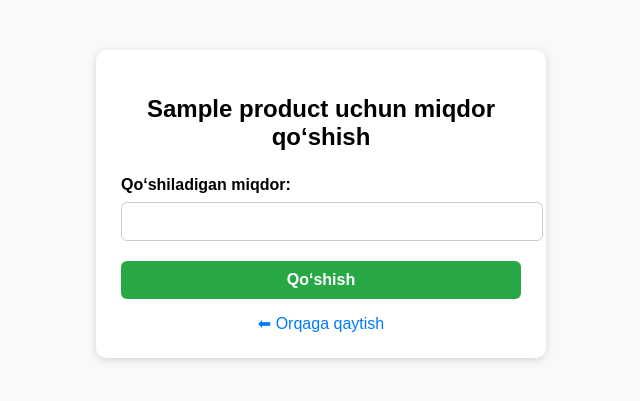
After one commit to alijonovaward/xozmag, a Django app: page /products/add-stock/1/ in a window 1280 px wide. The commit adds this page. Shown: the top 401 px of the page, without its empty margins (319-959 px from the left). Run offline with Django 5.2, Linux system fonts and the light colour scheme; a user stored in the database is signed in; tables that the repository leaves empty hold one stand-in row (values such as "Sample post").

Commit message:
Tovarga miqdor qo'shish tugmasi ishlab chiqildi

```diff
--- a/products/urls.py
+++ b/products/urls.py
@@ -1,7 +1,7 @@
 from django.urls import path
 from .views import (
     ProductListView, ProductDetailView, ProductUpdateView, ProductDeleteView,
-ProductCreateView
+ProductCreateView, AddStockView
 )
 
 urlpatterns = [
@@ -10,4 +10,5 @@ urlpatterns = [
     path('<int:pk>/', ProductDetailView.as_view(), name='product-detail'),
     path('<int:pk>/edit/', ProductUpdateView.as_view(), name='product-edit'),
     path('<int:pk>/delete/', ProductDeleteView.as_view(), name='product-delete'),
+    path('add-stock/<int:pk>/', AddStockView.as_view(), name='add-stock'),
 ]
--- a/products/views.py
+++ b/products/views.py
@@ -97,3 +97,33 @@ class ProductCreateView(LoginRequiredMixin, CreateView):
         # Profilni bog‘lash
         form.instance.profile = user_profile
         return super().form_valid(form)
+
+from decimal import Decimal
+from django.shortcuts import render, redirect, get_object_or_404
+from django.contrib import messages
+from django.views import View
+from django.contrib.auth.mixins import LoginRequiredMixin
+from .models import Product
+
+
+class AddStockView(LoginRequiredMixin, View):
+    template_name = 'products/add_stock.html'
+
+    def get(self, request, pk):
+        product = get_object_or_404(Product, pk=pk, profile=request.user.profile)
+        return render(request, self.template_name, {'product': product})
+
+    def post(self, request, pk):
+        product = get_object_or_404(Product, pk=pk, profile=request.user.profile)
+        try:
+            add_amount = Decimal(request.POST.get('amount', '0'))
+            if add_amount <= 0:
+                messages.error(request, "Miqdor musbat bo‘lishi kerak.")
+            else:
+                product.stock += add_amount
+                product.save()
+                messages.success(request, f"{product.name} mahsulotiga {add_amount} birlik qo‘shildi.")
+                return redirect('products')
+        except Exception:
+            messages.error(request, "Noto‘g‘ri qiymat kiritildi.")
+        return render(request, self.template_name, {'product': product})
--- /dev/null
+++ b/templates/products/add_stock.html
@@ -0,0 +1,84 @@
+<!DOCTYPE html>
+<html lang="uz">
+<head>
+    <meta charset="UTF-8">
+    <meta name="viewport" content="width=device-width, initial-scale=1.0">
+    <title>Miqdor qo‘shish</title>
+    <style>
+        body {
+            background-color: #f7f9fb;
+            font-family: Arial, sans-serif;
+            margin: 0;
+            padding: 0;
+        }
+        .container {
+            max-width: 400px;
+            margin: 50px auto;
+            background: white;
+            border-radius: 10px;
+            padding: 25px;
+            box-shadow: 0 2px 8px rgba(0,0,0,0.15);
+        }
+        h2 {
+            text-align: center;
+            margin-bottom: 25px;
+        }
+        label {
+            display: block;
+            margin-bottom: 8px;
+            font-weight: 600;
+        }
+        input[type="number"] {
+            width: 100%;
+            padding: 10px;
+            border-radius: 6px;
+            border: 1px solid #ccc;
+            margin-bottom: 20px;
+            font-size: 15px;
+        }
+        button {
+            width: 100%;
+            padding: 10px;
+            border: none;
+            border-radius: 6px;
+            background-color: #28a745;
+            color: white;
+            font-size: 16px;
+            font-weight: bold;
+            cursor: pointer;
+            transition: 0.3s ease;
+        }
+        button:hover {
+            background-color: #218838;
+        }
+        a.back {
+            display: inline-block;
+            margin-top: 15px;
+            text-align: center;
+            color: #007bff;
+            text-decoration: none;
+            width: 100%;
+        }
+        a.back:hover {
+            text-decoration: underline;
+        }
+    </style>
+</head>
+<body>
+
+<div class="container">
+    <h2>{{ product.name }} uchun miqdor qo‘shish</h2>
+
+    <form method="post">
+        {% csrf_token %}
+        <label for="amount">Qo‘shiladigan miqdor:</label>
+        <input type="number" name="amount" id="amount" step="0.01" min="0" required>
+
+        <button type="submit">Qo‘shish</button>
+    </form>
+
+    <a href="{% url 'products' %}" class="back">⬅ Orqaga qaytish</a>
+</div>
+
+</body>
+</html>
```
Also changed, not shown: templates/products/product_list.html (+26 -27 lines).
